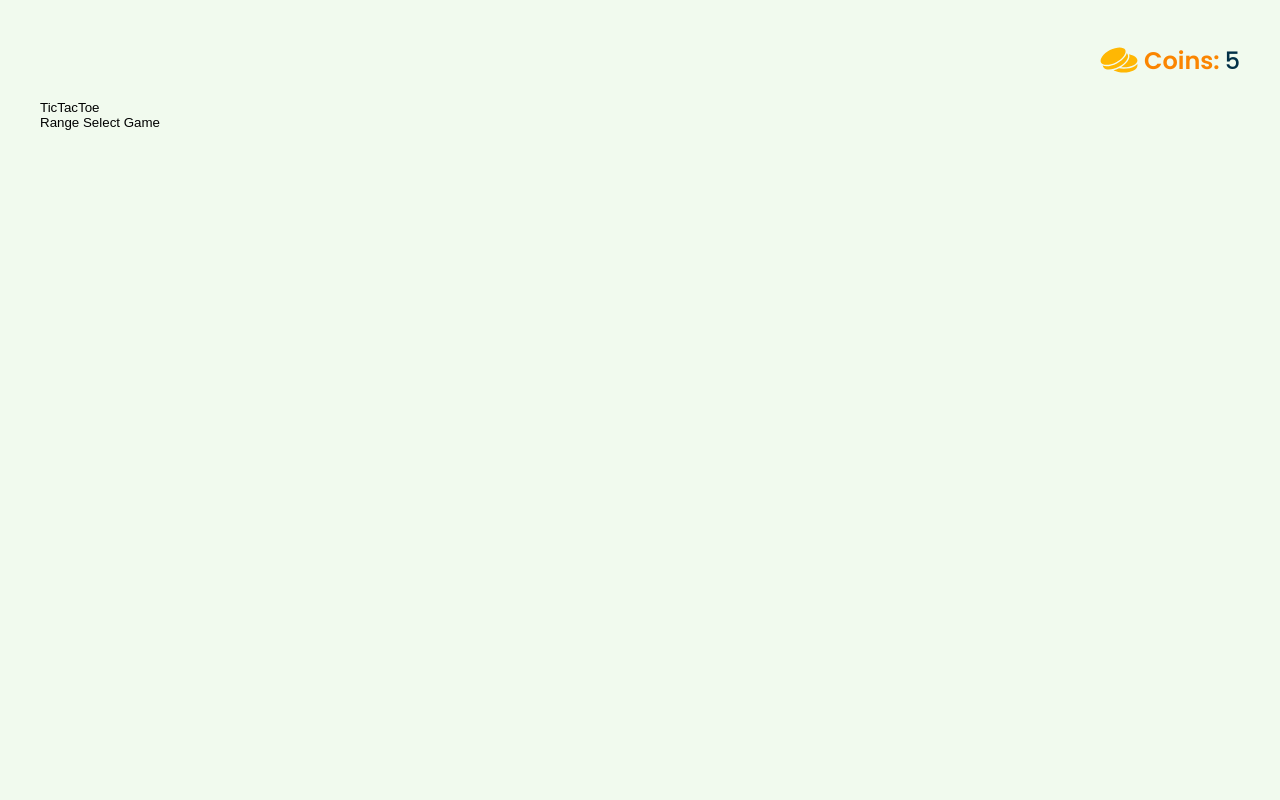
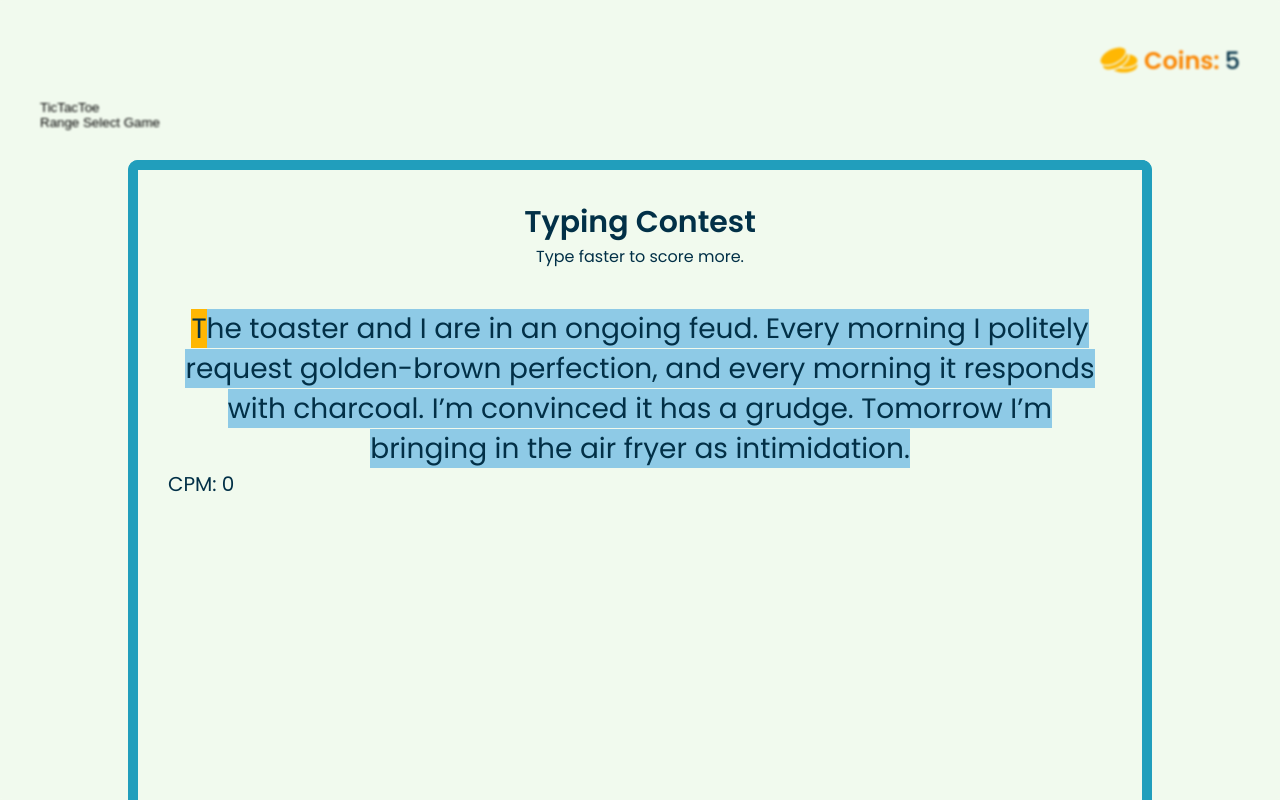
Before and after one commit to ki8yk8/double-down, a React (Vite) app: page / in a window 1280 px wide. Built offline with nearby package versions, Linux system fonts and the light colour scheme.

Commit message:
adds typing master basic UI

```diff
--- a/src/app.jsx
+++ b/src/app.jsx
@@ -6,11 +6,13 @@ import GameContext from "./contexts/game-context";
 import Modal from "./components/modal/modal";
 import TicTacToe from "./games/tic-tac-toe/tic-tac-toe";
 import RangeGame from "./games/range/range";
+import TypingGame from "./games/typing/type";
 
 function App() {
 	const { game_ctx, set_game_ctx } = useContext(GameContext);
 	const [show_tic_tac, set_show_tic_tac] = useState(false);
 	const [show_range, set_show_range] = useState(false);
+	const [show_typing, set_show_typing] = useState(true);
 
 	return (
 		<>
@@ -54,6 +56,8 @@ function App() {
 			<Modal isOpen={show_range} onClose={() => set_show_range(false)}>
 				<RangeGame />
 			</Modal>
+
+			{show_typing && <TypingGame />}
 		</>
 	);
 }
--- /dev/null
+++ b/src/games/typing/type.jsx
@@ -0,0 +1,109 @@
+import { useEffect, useRef, useState } from "react";
+
+const PARAGRAPH =
+	"The toaster and I are in an ongoing feud. Every morning I politely request golden-brown perfection, and every morning it responds with charcoal. I’m convinced it has a grudge. Tomorrow I’m bringing in the air fryer as intimidation.";
+
+function is_valid_char(char) {
+	return /^[a-zA-Z0-9\p{P} ]$/u.test(char);
+}
+
+function compute_wpm(start_time, length) {
+	return 0;
+}
+
+export default function TypingGame() {
+	const [game, set_game] = useState({
+		stage: 1,
+		typed_paragraph: "",
+		cpm: 0,
+	});
+	const start_time_ref = useRef(undefined);
+
+	useEffect(() => {
+		window.addEventListener("keydown", handle_keydown);
+
+		return () => window.removeEventListener("keydown", handle_keydown);
+	}, []);
+
+	const handle_keydown = (event) => {
+		event.preventDefault();
+
+		if (!start_time_ref.current) {
+			start_time_ref.current = Date.now();
+		}
+
+		if (!is_valid_char(event.key)) return;
+
+		set_game((prev) => ({
+			...prev,
+			typed_paragraph: `${prev.typed_paragraph}${event.key}`,
+			cpm:
+				(Date.now() - start_time_ref.current) / prev.typed_paragraph.length + 1,
+		}));
+	};
+
+	return (
+		<div
+			style={{
+				position: "absolute",
+				top: 0,
+				left: 0,
+				width: "100vw",
+				height: "100vh",
+				// backgroundColor: "var(--color-white)",
+				backdropFilter: "blur(1px)",
+			}}
+		>
+			<section
+				style={{
+					position: "absolute",
+					width: "80vw",
+					height: "80vh",
+					backgroundColor: "var(--color-white)",
+					border: "10px solid var(--color-blue-green)",
+					bottom: "0",
+					left: "10vw",
+					borderRadius: "10px 10px 0 0",
+					borderBottom: "none",
+					padding: "30px",
+				}}
+			>
+				<header>
+					<h3 style={{ textAlign: "center", fontSize: "1.5rem" }}>
+						Typing Contest
+					</h3>
+					<p style={{ textAlign: "center", fontSize: "0.8rem" }}>
+						Type faster to score more.
+					</p>
+				</header>
+
+				<main>
+					<p
+						style={{
+							fontSize: "1.4rem",
+							lineHeight: "2rem",
+							textAlign: "center",
+							marginTop: "2rem",
+						}}
+					>
+						{PARAGRAPH.split("").map((item, index) => (
+							<span
+								key={index}
+								style={{
+									backgroundColor:
+										index === game.typed_paragraph.length
+											? "var(--color-selective-yellow)"
+											: "var(--color-sky-blue)",
+								}}
+							>
+								{item}
+							</span>
+						))}
+					</p>
+				</main>
+
+				<footer>CPM: {game.cpm}</footer>
+			</section>
+		</div>
+	);
+}
```
